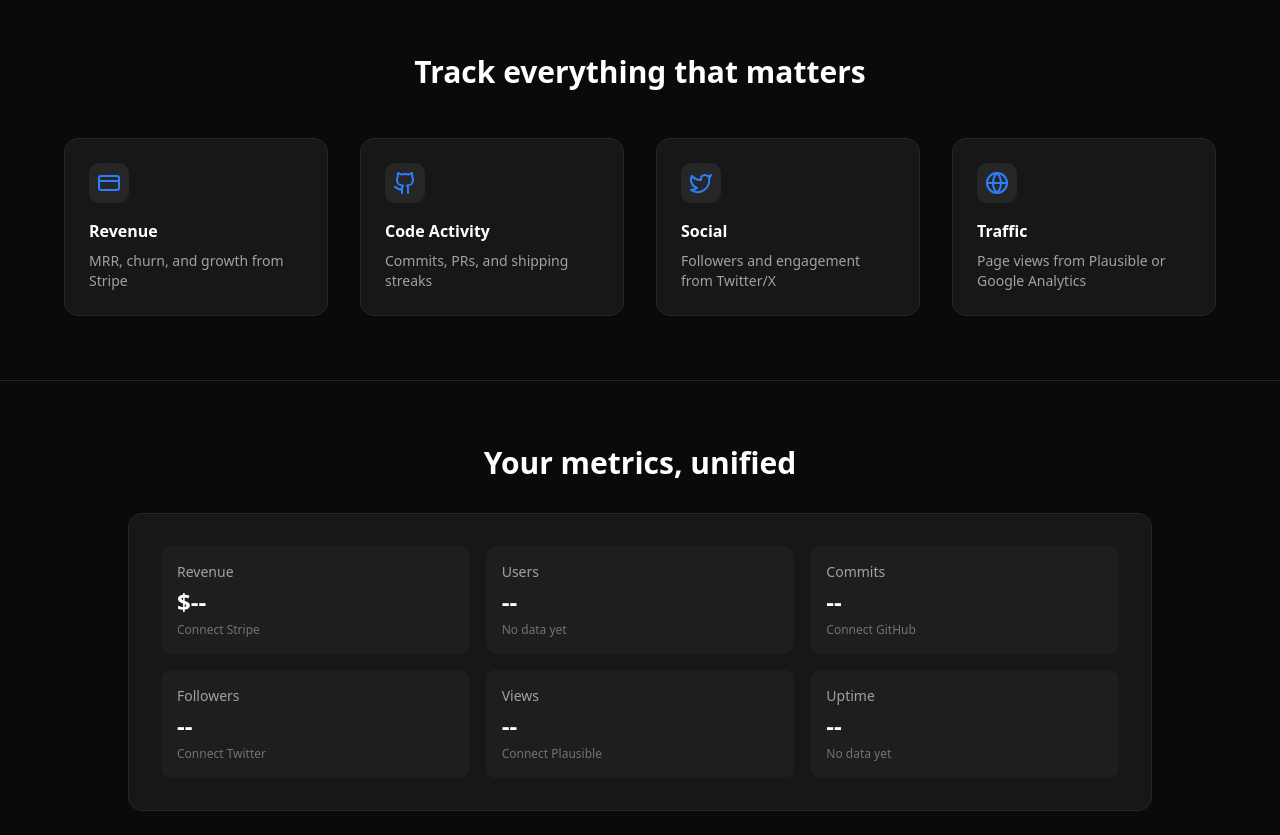
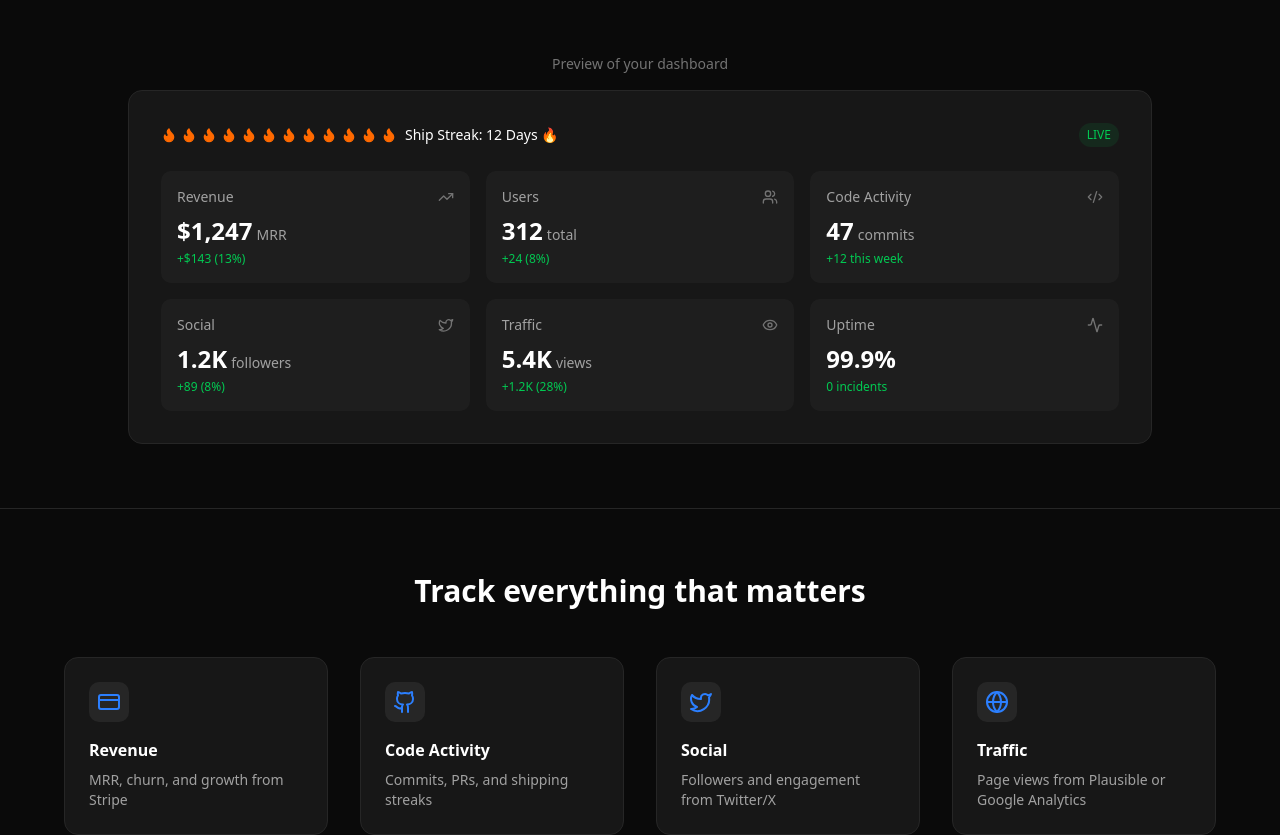
Before and after one commit to itisrmk/mission-control, a Next.js app: page / in a window 1280 px wide. Shown: the part 440-1275 px from the top of the page. Built offline with nearby package versions, Linux system fonts and the light colour scheme.

Commit message:
Fix auth and restore demo metrics on landing page

```diff
--- a/package.json
+++ b/package.json
@@ -14,6 +14,7 @@
   },
   "dependencies": {
     "@auth/prisma-adapter": "^2.11.1",
+    "@next-auth/prisma-adapter": "^1.0.7",
     "@prisma/client": "^5.22.0",
     "class-variance-authority": "^0.7.1",
     "clsx": "^2.1.1",
--- a/src/app/api/auth/[...nextauth]/route.ts
+++ b/src/app/api/auth/[...nextauth]/route.ts
@@ -1,3 +1,6 @@
-import { handlers } from '@/lib/auth'
+import NextAuth from 'next-auth'
+import { authOptions } from '@/lib/auth-config'
 
-export const { GET, POST } = handlers
+const handler = NextAuth(authOptions)
+
+export { handler as GET, handler as POST }
--- a/src/app/page.tsx
+++ b/src/app/page.tsx
@@ -7,7 +7,13 @@ import {
   Github,
   Twitter,
   CreditCard,
-  Globe
+  Globe,
+  TrendingUp,
+  Users,
+  Code2,
+  Eye,
+  Activity,
+  Flame
 } from 'lucide-react'
 
 export default function LandingPage() {
@@ -60,6 +66,71 @@ export default function LandingPage() {
         </div>
       </section>
 
+      {/* Demo Dashboard */}
+      <section className="py-16 px-4 border-t border-neutral-800">
+        <div className="max-w-5xl mx-auto">
+          <p className="text-center text-sm text-neutral-500 mb-4">Preview of your dashboard</p>
+          <div className="bg-neutral-900 rounded-xl border border-neutral-800 p-8">
+            <div className="flex items-center justify-between mb-6">
+              <div className="flex items-center space-x-2">
+                <div className="flex space-x-1">
+                  {Array.from({ length: 12 }).map((_, i) => (
+                    <Flame key={i} className="h-4 w-4 text-orange-500 fill-orange-500" />
+                  ))}
+                </div>
+                <span className="text-sm font-medium">Ship Streak: 12 Days 🔥</span>
+              </div>
+              <Badge className="bg-green-500/10 text-green-500">LIVE</Badge>
+            </div>
+
+            <div className="grid grid-cols-2 md:grid-cols-3 gap-4">
+              <DemoMetric
+                icon={<TrendingUp className="h-4 w-4" />}
+                label="Revenue"
+                value="$1,247"
+                sub="MRR"
+                change="+$143 (13%)"
+              />
+              <DemoMetric
+                icon={<Users className="h-4 w-4" />}
+                label="Users"
+                value="312"
+                sub="total"
+                change="+24 (8%)"
+              />
+              <DemoMetric
+                icon={<Code2 className="h-4 w-4" />}
+                label="Code Activity"
+                value="47"
+                sub="commits"
+                change="+12 this week"
+              />
+              <DemoMetric
+                icon={<Twitter className="h-4 w-4" />}
+                label="Social"
+                value="1.2K"
+                sub="followers"
+                change="+89 (8%)"
+              />
+              <DemoMetric
+                icon={<Eye className="h-4 w-4" />}
+                label="Traffic"
+                value="5.4K"
+                sub="views"
+                change="+1.2K (28%)"
+              />
+              <DemoMetric
+                icon={<Activity className="h-4 w-4" />}
+                label="Uptime"
+                value="99.9%"
+                sub=""
+                change="0 incidents"
+              />
+            </div>
+          </div>
+        </div>
+      </section>
+
       {/* Features */}
       <section className="py-16 px-4 border-t border-neutral-800">
         <div className="max-w-6xl mx-auto">
@@ -90,31 +161,6 @@ export default function LandingPage() {
         </div>
       </section>
 
-      {/* Dashboard Preview */}
-      <section className="py-16 px-4 border-t border-neutral-800">
-        <div className="max-w-5xl mx-auto">
-          <h2 className="text-3xl font-bold text-center mb-8">Your metrics, unified</h2>
-          <div className="bg-neutral-900 rounded-xl border border-neutral-800 p-8">
-            <div className="grid grid-cols-2 md:grid-cols-3 gap-4">
-              {[
-                { label: 'Revenue', value: '$--', sub: 'Connect Stripe' },
-                { label: 'Users', value: '--', sub: 'No data yet' },
-                { label: 'Commits', value: '--', sub: 'Connect GitHub' },
-                { label: 'Followers', value: '--', sub: 'Connect Twitter' },
-                { label: 'Views', value: '--', sub: 'Connect Plausible' },
-                { label: 'Uptime', value: '--', sub: 'No data yet' },
-              ].map((metric) => (
-                <div key={metric.label} className="bg-neutral-800/50 rounded-lg p-4">
-                  <p className="text-sm text-neutral-400 mb-1">{metric.label}</p>
-                  <p className="text-2xl font-bold">{metric.value}</p>
-                  <p className="text-xs text-neutral-500 mt-1">{metric.sub}</p>
-                </div>
-              ))}
-            </div>
-          </div>
-        </div>
-      </section>
-
       {/* CTA */}
       <section className="py-20 px-4 border-t border-neutral-800">
         <div className="max-w-4xl mx-auto text-center">
@@ -139,6 +185,36 @@ export default function LandingPage() {
   )
 }
 
+function Badge({ children, className }: { children: React.ReactNode; className?: string }) {
+  return (
+    <span className={`inline-flex items-center px-2 py-1 rounded-full text-xs font-medium ${className}`}>
+      {children}
+    </span>
+  )
+}
+
+function DemoMetric({ icon, label, value, sub, change }: {
+  icon: React.ReactNode
+  label: string
+  value: string
+  sub: string
+  change: string
+}) {
+  return (
+    <div className="bg-neutral-800/50 rounded-lg p-4">
+      <div className="flex items-center justify-between mb-2">
+        <span className="text-sm text-neutral-400">{label}</span>
+        <div className="text-neutral-500">{icon}</div>
+      </div>
+      <div className="flex items-baseline space-x-1">
+        <span className="text-2xl font-bold">{value}</span>
+        {sub && <span className="text-sm text-neutral-400">{sub}</span>}
+      </div>
+      <p className="text-xs text-green-500 mt-1">{change}</p>
+    </div>
+  )
+}
+
 function FeatureCard({ icon, title, description }: { icon: React.ReactNode; title: string; description: string }) {
   return (
     <div className="bg-neutral-900 rounded-xl border border-neutral-800 p-6">
--- /dev/null
+++ b/src/lib/auth-config.ts
@@ -0,0 +1,25 @@
+import { NextAuthOptions } from 'next-auth'
+import GitHubProvider from 'next-auth/providers/github'
+import { PrismaAdapter } from '@next-auth/prisma-adapter'
+import { prisma } from '@/lib/prisma'
+
+export const authOptions: NextAuthOptions = {
+  adapter: PrismaAdapter(prisma),
+  providers: [
+    GitHubProvider({
+      clientId: process.env.GITHUB_ID || '',
+      clientSecret: process.env.GITHUB_SECRET || '',
+    }),
+  ],
+  callbacks: {
+    session: async ({ session, user }) => {
+      if (session?.user) {
+        ;(session.user as any).id = user.id
+      }
+      return session
+    },
+  },
+  pages: {
+    signIn: '/',
+  },
+}
--- a/src/lib/auth.ts
+++ b/src/lib/auth.ts
@@ -1,23 +1,4 @@
-import NextAuth from 'next-auth'
-import GitHub from 'next-auth/providers/github'
-import { PrismaAdapter } from '@auth/prisma-adapter'
-import { prisma } from '@/lib/prisma'
+import { getServerSession } from 'next-auth'
+import { authOptions } from '@/lib/auth-config'
 
-export const { handlers, signIn, signOut, auth } = NextAuth({
-  adapter: PrismaAdapter(prisma),
-  providers: [
-    GitHub({
-      clientId: process.env.GITHUB_ID,
-      clientSecret: process.env.GITHUB_SECRET,
-    }),
-  ],
-  callbacks: {
-    session: ({ session, user }) => ({
-      ...session,
-      user: {
-        ...session.user,
-        id: user.id,
-      },
-    }),
-  },
-})
+export const auth = () => getServerSession(authOptions)
```
Also changed, not shown: 1 other file (tests, documents, lock files or other folders).
